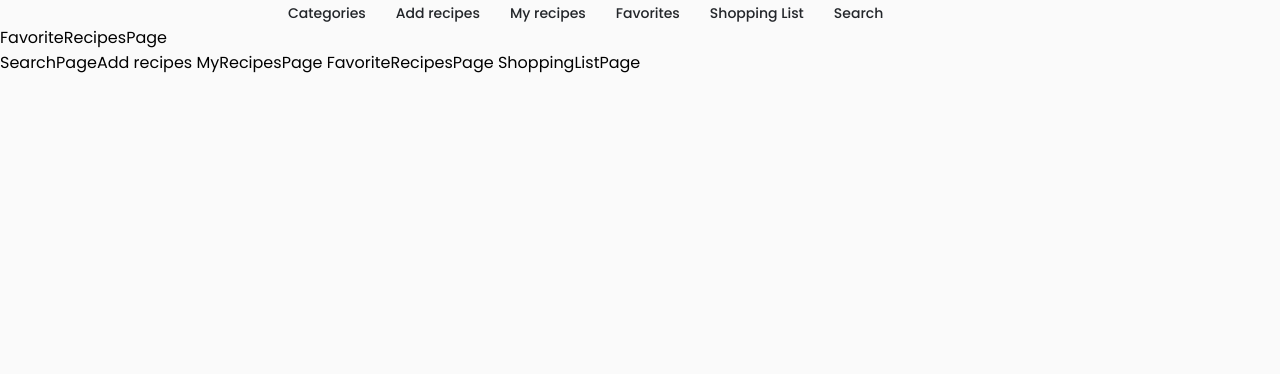
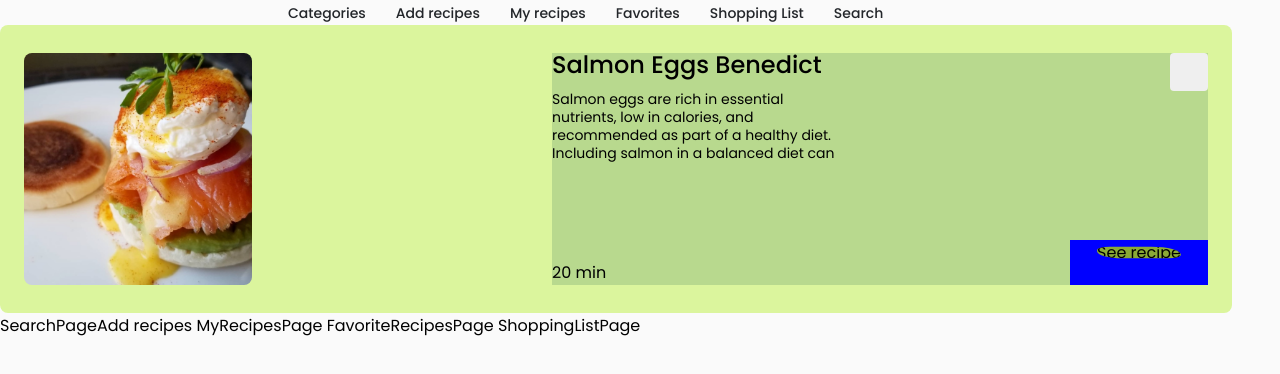
Before and after one commit to Katya-Kondratchuk/So-Yummy, a React (Create React App) app: page /So-Yummy/favorite in a window 1280 px wide. Shown: the top 374 px of the page. Built offline with nearby package versions, Linux system fonts and the light colour scheme.

Commit message:
add route

```diff
--- a/src/pages/FavoriteRecipesPage/FavoriteRecipesPage.jsx
+++ b/src/pages/FavoriteRecipesPage/FavoriteRecipesPage.jsx
@@ -1,7 +1,12 @@
-import React from "react";
+import Favorite from 'components/Favorite/Favorite';
+import React from 'react';
 
 const FavoriteRecipesPage = () => {
-  return <div>FavoriteRecipesPage</div>;
+  return (
+    <div>
+      <Favorite />
+    </div>
+  );
 };
 
 export default FavoriteRecipesPage;
```
